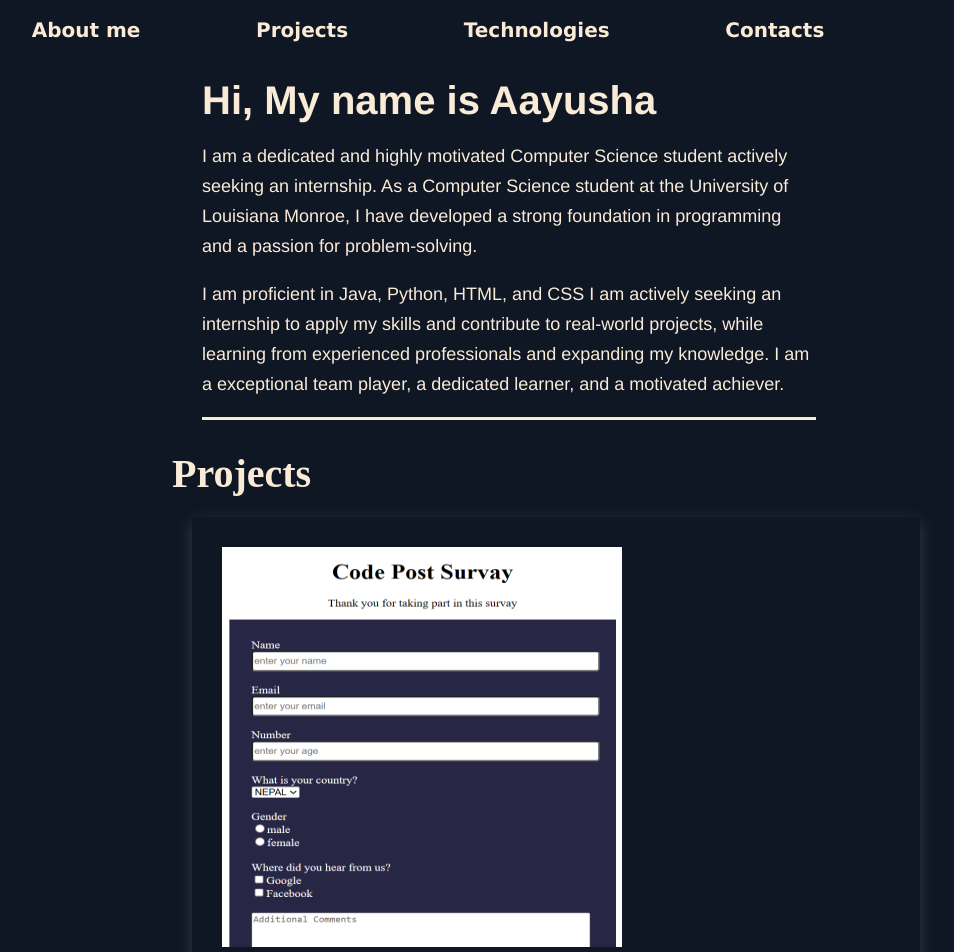
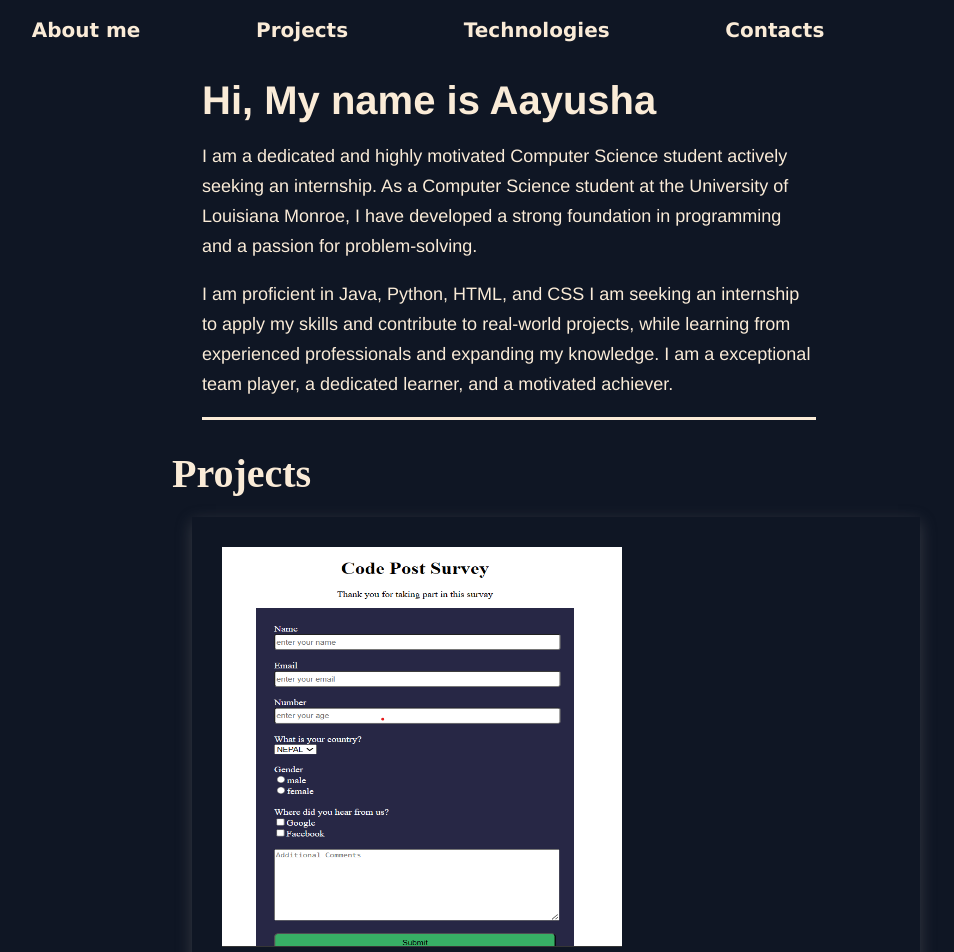
Before and after one commit to aayusha7/Portfolio-Webpage, a plain HTML site: page Portfolio site/index.html in a window 1280 px wide. Shown: the top 952 px of the page, without its empty margins (84-1038 px from the left). Drawn offline with Linux system fonts and the light colour scheme.

Commit message:
Update codepost img

```diff
--- a/Portfolio site/index.html
+++ b/Portfolio site/index.html
@@ -33,7 +33,7 @@
                     problem-solving. </p>
 
                 <p> I am proficient in Java, Python, HTML, and CSS
-                    I am actively seeking an internship
+                    I am seeking an internship
                     to apply my skills and contribute to real-world projects, while learning
                     from experienced professionals and expanding my knowledge. I am a exceptional team player,
                     a dedicated learner, and a motivated achiever. </p>
@@ -52,7 +52,7 @@
             </span>
             <div class="projects">
                 <div class="projects-card">
-                    <img class="image" src="assets/images/codepost.png" alt="registratin form for codepost">
+                    <img class="image" src="assets/images/codep1.png" alt="registratin form for codepost">
                     <p class="project-content">Code post form.
                     </p>
                     <div class="tech-used"> <span class="tools">HTML</span>
```
